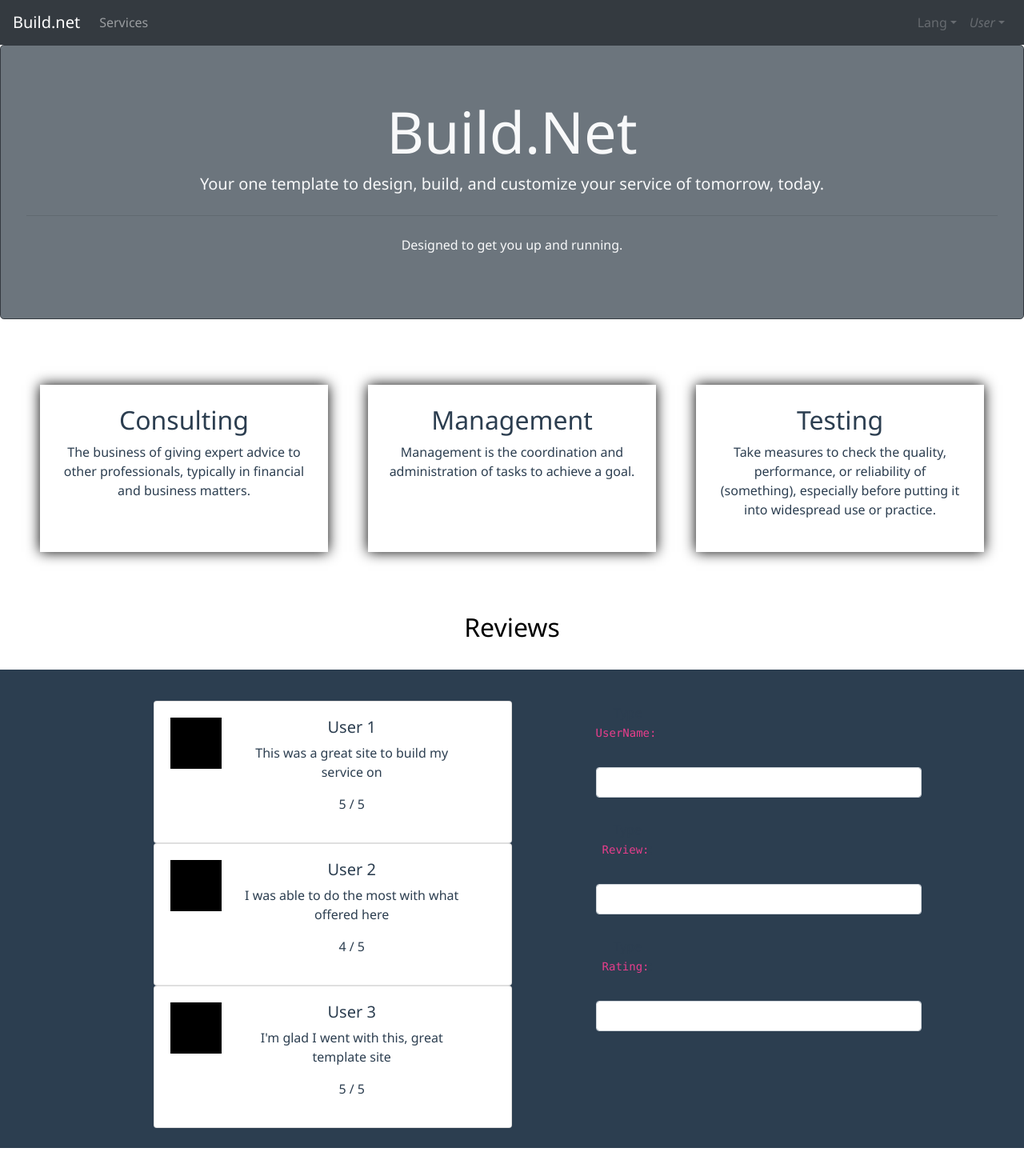
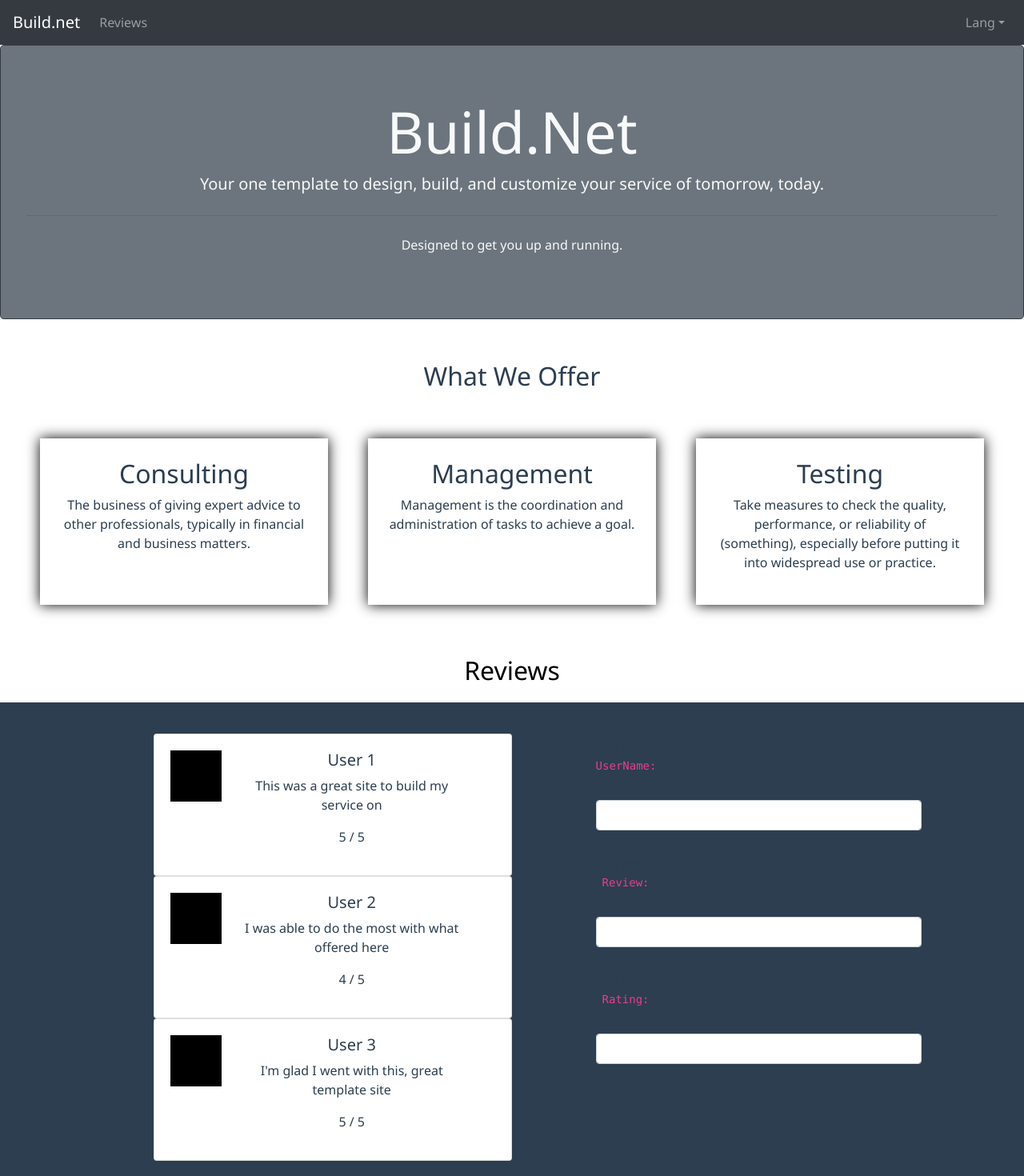
Before and after one commit to mpatel18/Builder-Service-Site, a Vue app in the folder site/: page / in a window 1280 px wide. Shown: the top 1470 px of the page at 80% size. Before the commit the page ends 1435 px from the top, so only its background shows below. Built offline with nearby package versions, Linux system fonts and the light colour scheme.

Commit message:
added multi language feature

```diff
--- a/site/package.json
+++ b/site/package.json
@@ -12,6 +12,7 @@
     "bootstrap-vue": "^2.17.3",
     "core-js": "^3.6.5",
     "vue": "^2.6.12",
+    "vue-i18n": "^8.22.0",
     "vuetify": "^2.2.11"
   },
   "devDependencies": {
--- a/site/src/App.vue
+++ b/site/src/App.vue
@@ -2,13 +2,13 @@
   <div id="app">
     <div>
         <b-navbar toggleable="lg" type="dark" variant="dark">
-            <b-navbar-brand href="#services">Build.net</b-navbar-brand>
+            <b-navbar-brand href="#">Build.net</b-navbar-brand>
 
             <b-navbar-toggle target="nav-collapse"></b-navbar-toggle>
 
             <b-collapse id="nav-collapse" is-nav>
                 <b-navbar-nav>
-                    <b-nav-item href="#">Services</b-nav-item>
+                    <b-nav-item href="#review">{{ $t('review_tag') }}</b-nav-item>
                     <!-- <b-nav-item href="#" disabled>Disabled</b-nav-item> -->
                 </b-navbar-nav>
 
@@ -19,22 +19,12 @@
                         <b-button size="sm" class="my-2 my-sm-0" type="submit">Search</b-button>
                     </b-nav-form> -->
 
-                    <b-nav-item-dropdown text="Lang" right disabled>
-                        <b-dropdown-item href="#">EN</b-dropdown-item>
-                        <b-dropdown-item href="#">ES</b-dropdown-item>
-                        <b-dropdown-item href="#">RU</b-dropdown-item>
-                        <b-dropdown-item href="#">FA</b-dropdown-item>
+                    <b-nav-item-dropdown text="Lang" right>
+                        <b-dropdown-item @click="changeLocale('en')">EN</b-dropdown-item>
+                        <b-dropdown-item @click="changeLocale('es')">ES</b-dropdown-item>
+                        <b-dropdown-item>RU</b-dropdown-item>
+                        <b-dropdown-item>FA</b-dropdown-item>
                     </b-nav-item-dropdown>
-
-                    <b-nav-item-dropdown right disabled>
-                        <!-- Using 'button-content' slot -->
-                        <template v-slot:button-content>
-                            <em>User</em>
-                        </template>
-                        <b-dropdown-item href="#">Profile</b-dropdown-item>
-                        <b-dropdown-item href="#">Sign Out</b-dropdown-item>
-                    </b-nav-item-dropdown>
-
                 </b-navbar-nav>
             </b-collapse>
         </b-navbar>
@@ -42,19 +32,16 @@
     <div>
         <b-jumbotron bg-variant="secondary" text-variant="light" border-variant="dark">
             <template v-slot:header>Build.Net</template>
-
             <template v-slot:lead>
-                Your one template to design, build, and customize your service of
-                tomorrow, today.
+                {{ $t('descrip') }}
             </template>
-
             <hr class="my-4">
-
             <p>
-                Designed to get you up and running.
+               {{ $t('tag') }}
             </p>
         </b-jumbotron>
     </div>
+    <h2 class="service_header"> {{ $t('s_title') }}</h2>
     <div class ="services">
       <section class="offers">
         <Services
@@ -64,7 +51,7 @@
         />
       </section>
     </div>
-    <h2 class ="review-header">Reviews</h2>
+    <h2 id ="review" class ="review-header"> {{ $t('review_tag') }}</h2>
     <div class ="review">
       <section class = "reviews">
         <Reviews
@@ -73,21 +60,20 @@
           :reviews="reviews"
         />
       </section>
-      <div class ="user-response">
+      <form id ="user-response" >
         <b-container fluid>
           <b-row class="my-1" v-for="type in types" :key="type">
             <b-col sm="3">
               <label :for="`type-${type}`">Type <code>{{ type }}</code>:</label>
             </b-col>
             <b-col sm="12">
-              <b-form-input :id="`type-${type}`" :type="type"></b-form-input>
+               <input v-model="value" type="text" class="form-control" name="input">
             </b-col>
           </b-row>
-      </b-container>
-      </div>
+        </b-container>
+      </form>
     </div>
     <div>
-
     </div>
   </div>
 </template>
@@ -95,6 +81,7 @@
 <script>
 import Services from './components/Services.vue'
 import Reviews from './components/Reviews.vue'
+import i18n from '@/plugins/i18n';
 
 export default {
   name: 'App',
@@ -139,7 +126,13 @@ export default {
           'UserName:',
           'Review:',
           'Rating:',
-      ]
+      ],
+      value:null
+    }
+  },
+  methods: {
+    changeLocale(locale) {
+      i18n.locale = locale;
     }
   }
 }
@@ -158,6 +151,14 @@ export default {
     margin: 0;
     padding: 0;
     box-sizing: border-box;
+  }
+
+  html {
+    scroll-behavior: smooth;
+  }
+
+  .service_header {
+    padding-top: 20px;
   }
 
   .services {
@@ -179,7 +180,7 @@ export default {
   }
 
   .review-header {
-    padding: 2%;
+    padding: 1%;
     color: black;
   }
 
@@ -188,7 +189,7 @@ export default {
     display: flex;
   }
 
-  .user-response {
+  #user-response {
     padding-top: 2%;
     padding-left: 7%;
     padding-bottom: 2%;
--- a/site/src/main.js
+++ b/site/src/main.js
@@ -2,6 +2,7 @@ import Vue from 'vue'
 import Vuetify from 'vuetify'
 import 'vuetify/dist/vuetify.min.css'
 import { BootstrapVue, IconsPlugin } from 'bootstrap-vue'
+import i18n from './plugins/i18n';
 
 import App from './App.vue'
 
@@ -16,5 +17,6 @@ Vue.config.productionTip = false
 
 new Vue({
   vuetify,
+  i18n,
   render: h => h(App)
 }).$mount('#app')
--- /dev/null
+++ b/site/src/plugins/i18n.js
@@ -0,0 +1,20 @@
+import Vue from 'vue';
+import VueI18n from 'vue-i18n';
+
+Vue.use(VueI18n);
+
+const messages = {'en': {review_tag: 'Reviews',
+                         descrip: 'Your one template to design, build, and customize your service of tomorrow, today.',
+                         tag: 'Designed to get you up and running.',
+                         s_title: 'What We Offer'
+
+                        },
+                  'es': {review_tag: 'Críticas',
+                         descrip: 'Su única plantilla para diseñar, construir y personalizar su servicio del mañana, hoy.',
+                         tag: 'Diseñado para ponerte en marcha.',
+                         s_title: 'Lo que ofrecemos'
+                        }};
+export default new VueI18n({locale: 'en', // set locale
+                          fallbackLocale: 'es', // set fallback
+                          messages // set locale messages
+                        });
```
Also changed, not shown: 1 other file (tests, documents, lock files or other folders).
